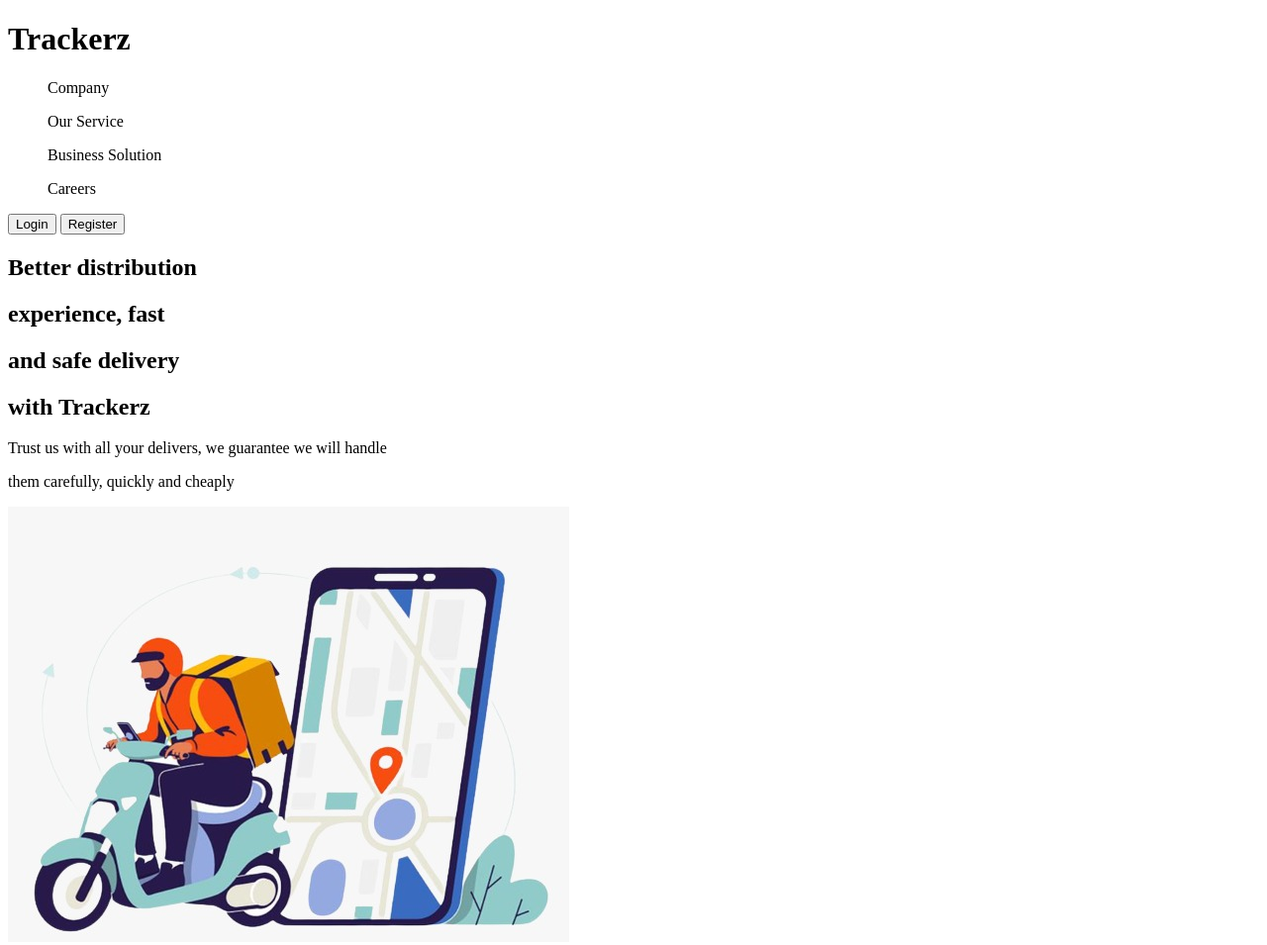
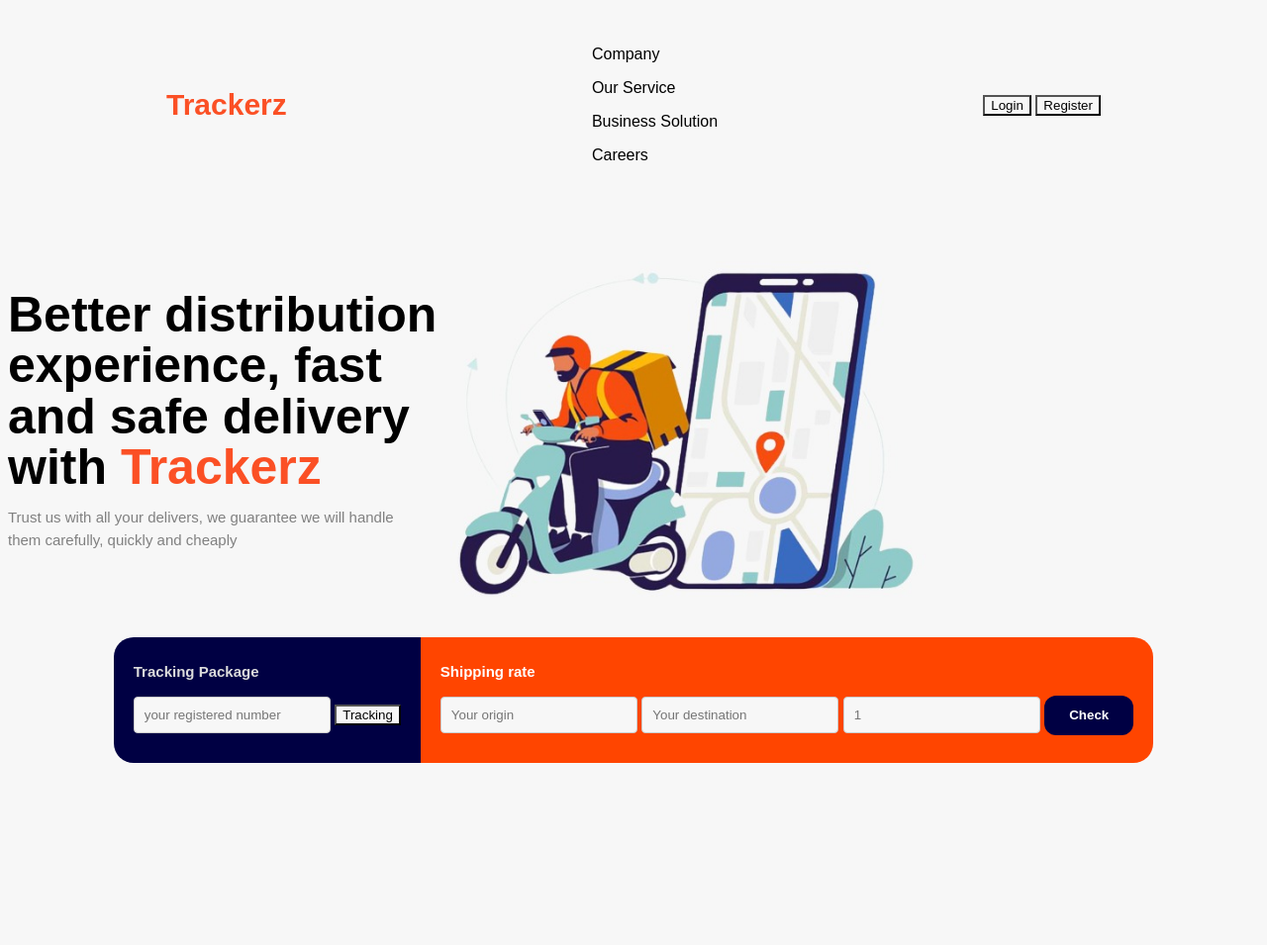
Before and after one commit to viviangfreire/trackerz, a plain HTML site: page index.html in a window 1280 px wide. Shown: the top 955 px of the page at 99% size. After the commit the page ends 801 px from the top, so only its background shows below. Drawn offline with Linux system fonts and the light colour scheme; a web font is replaced by a local one.

Commit message:
estilização da section principal adicionada

```diff
--- a/src/index.css
+++ b/src/index.css
@@ -1,3 +1,50 @@
+@import url('https://fonts.googleapis.com/css2?family=Inclusive+Sans&family=Kanit:wght@600&family=Mooli&family=Quicksand:wght@700&family=Roboto:ital,wght@1,100&display=swap');
+
+
+*{
+    background-color: rgb(247, 247, 247);
+    font-family: 'Mooli', sans-serif;
+}
+.textheader{
+    color:rgb(251, 80, 37);
+    font-size: 30px;
+}
+.h{
+    display: flex;
+    justify-content: space-between;
+    align-items: center;
+    padding: 15px 80px 20px 80px;
+    margin: 15px 80px 20px 80px;
+}
+.img{
+    max-width: 500px;
+}
+.texto{
+    align-items: center;
+    font-size: 1.4rem;
+}
+
+h1{
+    font-size: 50px;
+    line-height: 10px;
+}
+a{
+    color:rgb(251, 80, 37);
+}
+p{
+    color:gray;
+    font-size: 15px;
+    line-height: 8px;
+}
+.div1{
+    padding: 0;
+    margin: 0;
+    align-items: center;
+    display:flex;
+    justify-content: center;
+
+}
+
 .footer{
     padding: 20px;
     margin: 10px;
```
